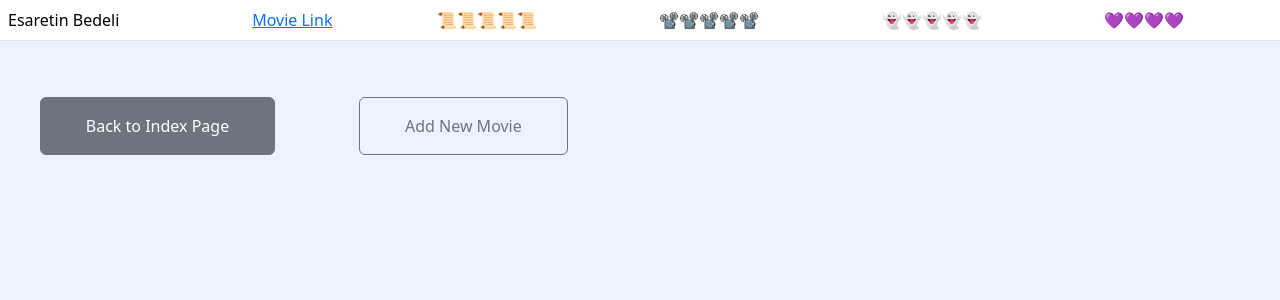
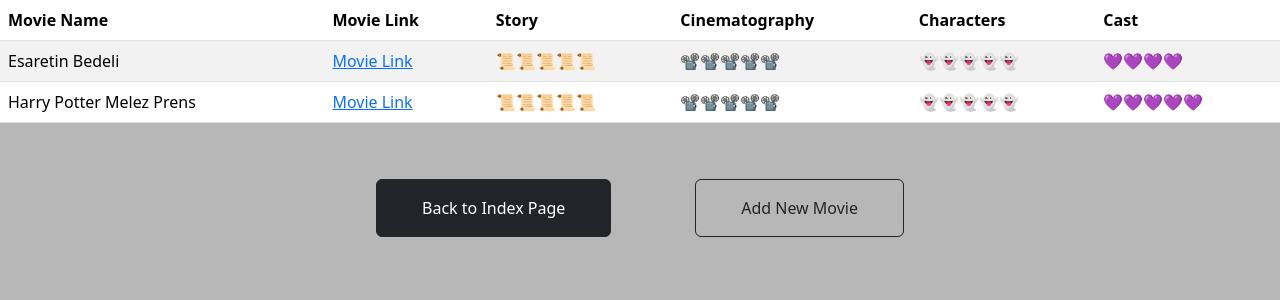
Before and after one commit to akabetta/Book-Movie-Rater, a Flask app: page /movies in a window 1280 px wide. Shown: the top 300 px of the page. Run offline with Flask 3, Linux system fonts and the light colour scheme; some libraries are stand-ins or nearby versions.

Commit message:
list html' are done!

```diff
--- a/book-data.csv
+++ b/book-data.csv
@@ -1 +1,2 @@
 Martin Eden,https://1000kitap.com/kitap/martin-eden--1614,📜📜📜📜,😯😯😯😯😯,👻👻👻👻
+Otomatik Portakal,https://www.idefix.com/Kitap/Otomatik-Portakal-Modern-Klasikler-3/Anthony-Burgess/Edebiyat/Roman/Dunya-Roman/urunno=0001806049001,📜📜📜📜📜,😯😯😯😯,👻👻👻
--- a/main.py
+++ b/main.py
@@ -6,7 +6,7 @@ from flask_bootstrap import Bootstrap
 import csv
 class MovieForm(FlaskForm):
     movie=StringField('Movie Name', validators=[DataRequired()])
-    imdblink=StringField('IMDB Link', validators=[DataRequired(), URL()])
+    movielink=StringField('IMDB Link', validators=[DataRequired(), URL()])
     storyrate=SelectField('Story', validators=[DataRequired()], choices=["📜","📜📜","📜📜📜","📜📜📜📜","📜📜📜📜📜"])
     cinematography=SelectField('Cinematography', validators=[DataRequired()], choices=["📽️","📽️📽️","📽️📽️📽️","📽️📽️📽️📽️","📽️📽️📽️📽️📽️"])
     characters=SelectField('Characters', validators=[DataRequired()], choices=["👻","👻👻","👻👻👻","👻👻👻👻","👻👻👻👻👻"])
@@ -58,7 +58,7 @@ def addformovie():
     if movieform.validate_on_submit():
         with open("movie-data.csv", mode='a', encoding='UTF-8') as csv_file:
             csv_file.write(f"\n{movieform.movie.data},"
-                           f"{movieform.imdblink.data},"
+                           f"{movieform.movielink.data},"
                            f"{movieform.storyrate.data},"
                            f"{movieform.cinematography.data},"
                            f"{movieform.characters.data},"
--- a/movie-data.csv
+++ b/movie-data.csv
@@ -1 +1,2 @@
 Esaretin Bedeli,https://www.imdb.com/title/tt0111161/,📜📜📜📜📜,📽️📽️📽️📽️📽️,👻👻👻👻👻,💜💜💜💜
+Harry Potter Melez Prens,https://www.imdb.com/title/tt0417741/,📜📜📜📜📜,📽️📽️📽️📽️📽️,👻👻👻👻👻,💜💜💜💜💜
--- a/static/style.css
+++ b/static/style.css
@@ -5,8 +5,11 @@
 .bookbutton{
     margin:40px;
 }
-body{
+.index-page{
     background-color: #ECF2FF !important;
+}
+.list-page{
+    background-color: #B7B7B7 !important;
 }
 .titlefont{
     font-family: 'Sacramento', cursive;
--- a/templates/index.html
+++ b/templates/index.html
@@ -10,7 +10,7 @@
     <link href="https://cdn.jsdelivr.net/npm/bootstrap@5.3.0-alpha3/dist/css/bootstrap.min.css" rel="stylesheet" integrity="sha384-KK94CHFLLe+nY2dmCWGMq91rCGa5gtU4mk92HdvYe+M/SXH301p5ILy+dN9+nJOZ" crossorigin="anonymous">
     <script src="https://cdn.jsdelivr.net/npm/bootstrap@5.3.0-alpha3/dist/js/bootstrap.bundle.min.js" integrity="sha384-ENjdO4Dr2bkBIFxQpeoTz1HIcje39Wm4jDKdf19U8gI4ddQ3GYNS7NTKfAdVQSZe" crossorigin="anonymous"></script>
 </head>
-<body>
+<body class="index-page">
     <div class="text-center">
         <div class="container titlemargin">
             <h1 class="display-3 titlefont"><img class="titlephoto" src="../static/clapperboard.png" alt="clapperboard-png">  Movies & Books <img class="titlephoto" src="../static/magicbook.png" alt="book-png"></h1>
--- a/templates/movies.html
+++ b/templates/movies.html
@@ -7,8 +7,19 @@
     <link href="https://cdn.jsdelivr.net/npm/bootstrap@5.3.0-alpha3/dist/css/bootstrap.min.css" rel="stylesheet" integrity="sha384-KK94CHFLLe+nY2dmCWGMq91rCGa5gtU4mk92HdvYe+M/SXH301p5ILy+dN9+nJOZ" crossorigin="anonymous">
     <script src="https://cdn.jsdelivr.net/npm/bootstrap@5.3.0-alpha3/dist/js/bootstrap.bundle.min.js" integrity="sha384-ENjdO4Dr2bkBIFxQpeoTz1HIcje39Wm4jDKdf19U8gI4ddQ3GYNS7NTKfAdVQSZe" crossorigin="anonymous"></script>
 </head>
-<body>
-    <table class="table">
+<body class="list-page">
+    <table class="table table-striped table-hover">
+        <thead>
+            <tr>
+                <th scope="col">Movie Name</th>
+                <th scope="col">Movie Link</th>
+                <th scope="col">Story</th>
+                <th scope="col">Cinematography</th>
+                <th scope="col">Characters</th>
+                <th scope="col">Cast</th>
+            </tr>
+        </thead>
+        <tbody>
             {%for row in movies%}
             <tr>
                 {% for item in row %}
@@ -20,10 +31,13 @@
                 {% endfor %}
             </tr>
             {%endfor%}
+        </tbody>
     </table>
-    <a class="btn btn-secondary bookbutton" style=" --bs-btn-padding-y: 1rem; --bs-btn-padding-x: 2.8rem; --bs-btn-font-size: 1rem;"
+    <div class="text-center">
+        <a class="btn btn-dark bookbutton" style=" --bs-btn-padding-y: 1rem; --bs-btn-padding-x: 2.8rem; --bs-btn-font-size: 1rem;"
             href="{{ url_for('index') }}" role="button">Back to Index Page</a>
-    <a class="btn btn-outline-secondary bookbutton" style=" --bs-btn-padding-y: 1rem; --bs-btn-padding-x: 2.8rem; --bs-btn-font-size: 1rem;"
+        <a class="btn btn-outline-dark bookbutton" style=" --bs-btn-padding-y: 1rem; --bs-btn-padding-x: 2.8rem; --bs-btn-font-size: 1rem;"
             href="{{ url_for('addformovie') }}" role="button">Add New Movie</a>
+    </div>
 </body>
 </html>
```
Also changed, not shown: templates/books.html (+17 -6 lines). Lines whose indentation alone changed are shown as unchanged.
